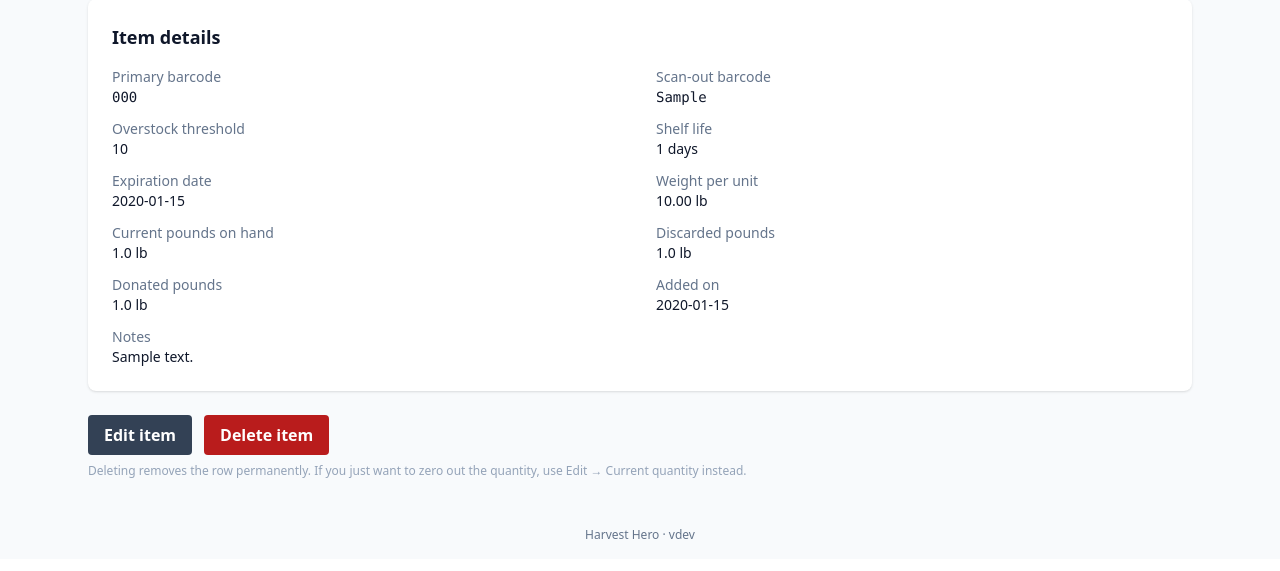
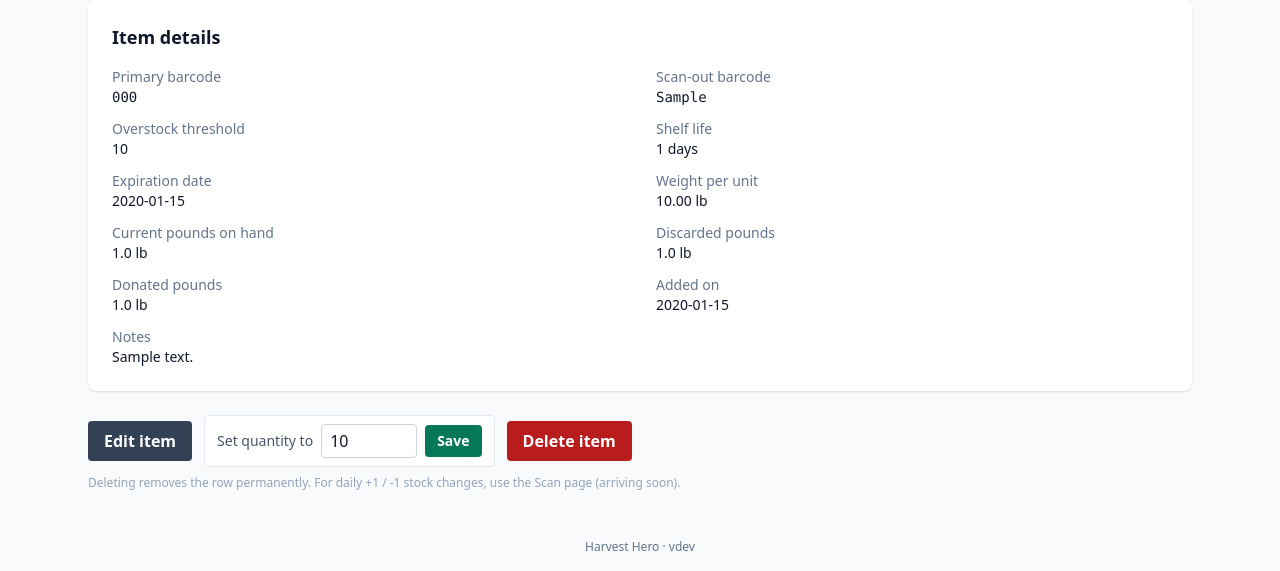
Before and after one commit to oclemons/HarvestHero, a Flask app: page /inventory/1 in a window 1280 px wide. Shown: the part 341-912 px from the top of the page. Before the commit the page ends 880 px from the top, so only its background shows below. Run offline with Flask 3, Linux system fonts and the light colour scheme; a user stored in the database is signed in; tables that the repository leaves empty hold one stand-in row (values such as "Sample post"); some libraries are stand-ins or nearby versions.

Commit message:
Phase 1c-iv: adjust an item's quantity from the detail page
Route
-----
POST /inventory/<id>/adjust    set current_quantity via set_stock

Design
------
* Inline single-field form on the detail page. Sits next to
  Edit / Delete. Purpose: correcting a mistake without walking
  through the whole Edit form.
* Rejects negative and non-numeric values with a flashed error
  and no DB write.
* A same-value submit is a no-op with an 'info' flash so the
  user gets feedback instead of silent success.
* POST-only, 405 on GET so a fetched URL can't rewrite a
  quantity to 0.
* Daily +1 / -1 belongs on the Scan page (1c-v); a note on the
  detail page points there.

Tests
-----
9 tests in tests/test_inventory_adjust.py:
  * auth required, GET rejected as 405
  * 404 for unknown id
  * happy path sets the new value
  * negative / non-numeric / same-value cases don't change the row
  * zero is a legitimate quantity
  * detail page renders the adjust form

All 42 web tests still pass.

Generated with [Devin](https://devin.ai)

Co-Authored-By: Devin <158243242+devin-ai-integration[bot]@users.noreply.github.com>

```diff
--- a/web/routes/inventory.py
+++ b/web/routes/inventory.py
@@ -1,7 +1,8 @@
-"""Inventory list + item detail + add + edit + delete.
+"""Inventory list + item detail + add + edit + delete + adjust.
 
-Phase 1c-i: add. 1c-ii: edit. 1c-iii: delete. Adjust and barcode
-scan are separate later commits.
+Phase 1c-i: add. 1c-ii: edit. 1c-iii: delete. 1c-iv: adjust
+quantity (single-field inline form on the detail page).
+Barcode scan is a separate later commit.
 
 The list view leans on ``Database.get_all_items(search)`` — the same
 query the desktop app uses — so the two frontends can never disagree
@@ -210,6 +211,43 @@ def delete(item_id: int):
 
 
 # ─────────────────────────────────────────────────────────────────
+# Directly set an item's quantity
+# ─────────────────────────────────────────────────────────────────
+
+@bp.route("/<int:item_id>/adjust", methods=["POST"])
+@login_required
+def adjust(item_id: int):
+    """Set current_quantity to whatever the form field says.
+
+    Purpose: correcting a mistake without walking through the full
+    Edit form. For daily +1/-1 the Scan page (1c-v) is the tool.
+
+    Refuses negative values silently — flash the error and redirect
+    back to the detail page so the user sees what went wrong.
+    """
+    row = _db.get_item_by_id(item_id)
+    if not row:
+        abort(404)
+
+    raw = (request.form.get("quantity") or "").strip()
+    try:
+        new_qty = int(raw)
+        if new_qty < 0:
+            raise ValueError("negative")
+    except ValueError:
+        flash("Quantity must be a non-negative whole number.", "error")
+        return redirect(url_for("inventory.detail", item_id=item_id))
+
+    if new_qty == int(row.get("current_quantity") or 0):
+        flash("Quantity was already at that value; nothing changed.", "info")
+        return redirect(url_for("inventory.detail", item_id=item_id))
+
+    _db.set_stock(item_id, new_qty)
+    flash(f"Quantity set to {new_qty}.", "success")
+    return redirect(url_for("inventory.detail", item_id=item_id))
+
+
+# ─────────────────────────────────────────────────────────────────
 # Helpers
 # ─────────────────────────────────────────────────────────────────
 
--- a/web/templates/inventory/detail.html
+++ b/web/templates/inventory/detail.html
@@ -136,6 +136,25 @@
     Edit item
   </a>
 
+  {# Small inline "correct the quantity" form. For daily +1/-1
+     workflow the Scan page in 1c-v is the right tool. #}
+  <form method="post"
+        action="{{ url_for('inventory.adjust', item_id=item.id) }}"
+        class="flex items-center gap-2 bg-white rounded border border-slate-200 px-3 py-2">
+    <label for="adjust-qty" class="text-sm text-slate-600">
+      Set quantity to
+    </label>
+    <input id="adjust-qty" name="quantity" type="number" min="0"
+           value="{{ item.current_quantity }}"
+           class="w-24 rounded border border-slate-300 px-2 py-1
+                  focus:outline-none focus:ring-2 focus:ring-emerald-600">
+    <button type="submit"
+            class="bg-emerald-700 text-white font-semibold px-3 py-1.5 rounded
+                   hover:bg-emerald-800 transition text-sm">
+      Save
+    </button>
+  </form>
+
   <form method="post"
         action="{{ url_for('inventory.delete', item_id=item.id) }}"
         onsubmit="return confirm('Delete {{ item.item_name|e }}? This cannot be undone.');"
@@ -149,7 +168,7 @@
 </div>
 
 <p class="text-xs text-slate-400 mt-2">
-  Deleting removes the row permanently. If you just want to zero out
-  the quantity, use Edit &rarr; Current quantity instead.
+  Deleting removes the row permanently. For daily +1 / -1 stock
+  changes, use the Scan page (arriving soon).
 </p>
 {% endblock %}
```
Also changed, not shown: web/tests/test_inventory_adjust.py (added, +129 -0 lines).
